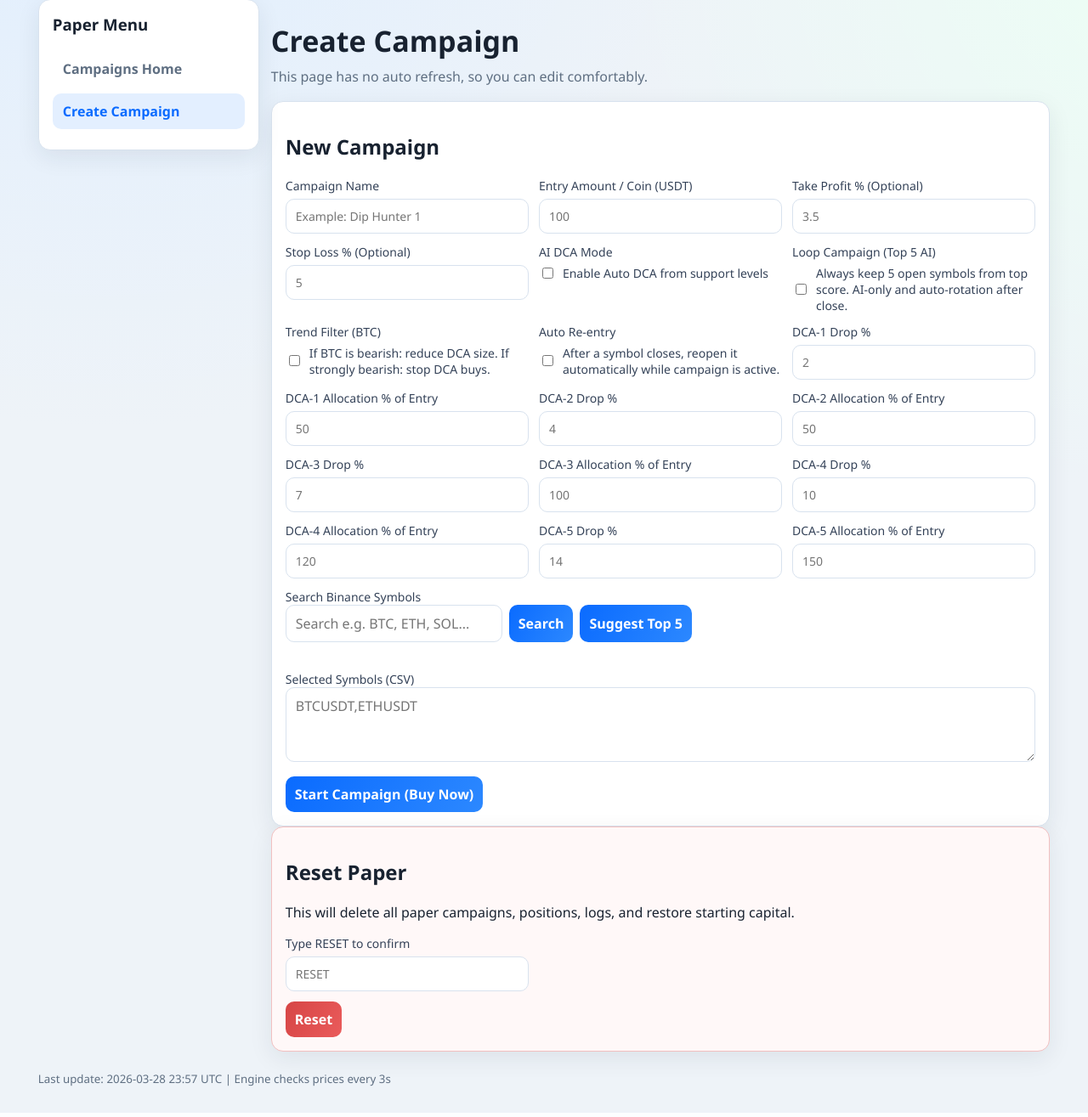
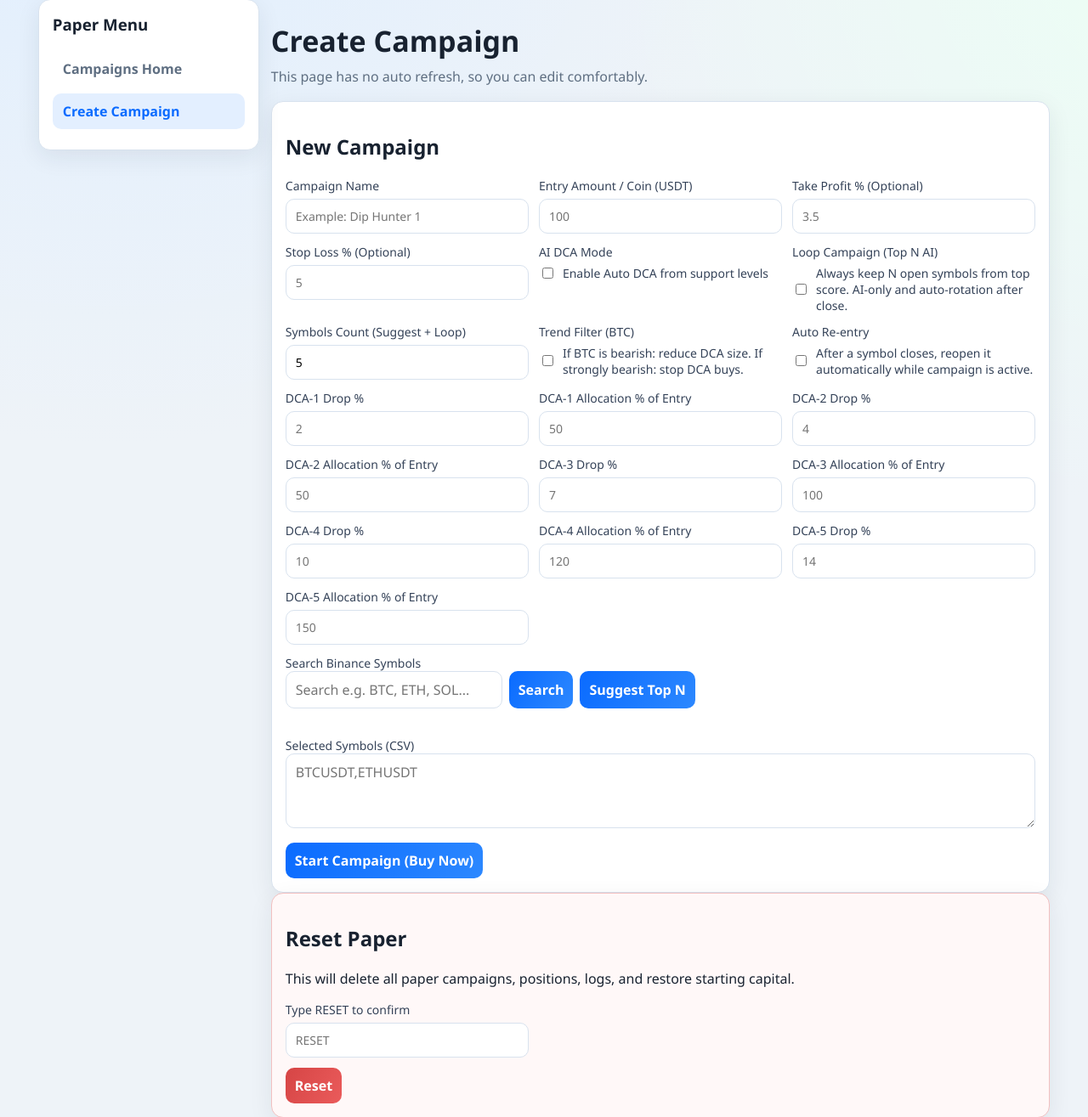
Before and after one commit to abazaid/crypto-bot-dashboard, a FastAPI app: page /paper/create in a window 1280 px wide. Shown: the part 86-1401 px from the top of the page at 85% size. Run offline with FastAPI, Linux system fonts and the light colour scheme.

Commit message:
improvvv

```diff
--- a/app/core/config.py
+++ b/app/core/config.py
@@ -15,8 +15,8 @@ class Settings:
     dca_scale_1 = float(os.getenv("DCA_SCALE_1", "1.5"))
     dca_scale_2 = float(os.getenv("DCA_SCALE_2", "2.0"))
     dca_scale_3 = float(os.getenv("DCA_SCALE_3", "3.0"))
-    dca_scale_4 = float(os.getenv("DCA_SCALE_4", "0.0"))
-    dca_scale_5 = float(os.getenv("DCA_SCALE_5", "0.0"))
+    dca_scale_4 = float(os.getenv("DCA_SCALE_4", "3.5"))
+    dca_scale_5 = float(os.getenv("DCA_SCALE_5", "4.5"))
 
 
 settings = Settings()
--- a/app/main.py
+++ b/app/main.py
@@ -50,10 +50,17 @@ def _campaign_stats(db, campaign: Campaign) -> dict:
     prices = get_prices(symbols) if symbols else {}
     unrealized = sum((float(prices.get(p.symbol, p.average_price)) * p.total_qty) - p.total_invested_usdt for p in open_positions)
     realized = sum(float(p.realized_pnl_usdt or 0.0) for p in closed_positions)
+    dca_done_count = (
+        db.query(PositionDcaState)
+        .join(Position, Position.id == PositionDcaState.position_id)
+        .filter(Position.campaign_id == campaign.id, PositionDcaState.executed == True)
+        .count()
+    )
 
     return {
         "open_count": len(open_positions),
         "closed_count": len(closed_positions),
+        "dca_done_count": dca_done_count,
         "realized_pnl": realized,
         "unrealized_pnl": unrealized,
     }
@@ -362,6 +369,7 @@ async def create_paper_campaign(
     trend_filter_enabled: str | None = Form(None),
     auto_reentry_enabled: str | None = Form(None),
     loop_enabled: str | None = Form(None),
+    loop_target_count: str = Form("5"),
 ) -> RedirectResponse:
     db = SessionLocal()
     try:
@@ -371,15 +379,17 @@ async def create_paper_campaign(
 
         picked = [s.strip().upper() for s in symbols.split(",") if s.strip()]
         loop_mode = str(loop_enabled or "").lower() in {"on", "true", "1", "yes"}
+        loop_target = int(_safe_float(loop_target_count, 5.0) or 5.0)
+        loop_target = min(max(loop_target, 1), 30)
         ai_mode = str(ai_dca_enabled or "").lower() in {"on", "true", "1", "yes"}
         trend_mode = str(trend_filter_enabled or "").lower() in {"on", "true", "1", "yes"}
         reentry_mode = str(auto_reentry_enabled or "").lower() in {"on", "true", "1", "yes"}
         if loop_mode:
             ai_mode = True
             reentry_mode = False
-            scan = suggest_top_symbols(15)
+            scan = suggest_top_symbols(max(loop_target, 10))
             picked = [str(item.get("symbol", "")).upper() for item in (scan.get("items") or []) if item.get("symbol")]
-            picked = picked[:5]
+            picked = picked[:loop_target]
         if not picked:
             return RedirectResponse("/paper/create", status_code=303)
         campaign = Campaign(
@@ -393,13 +403,13 @@ async def create_paper_campaign(
             trend_filter_enabled=trend_mode,
             auto_reentry_enabled=reentry_mode,
             loop_enabled=loop_mode,
-            loop_target_count=5 if loop_mode else 0,
+            loop_target_count=loop_target if loop_mode else 0,
         )
         db.add(campaign)
         db.flush()
 
         if ai_mode:
-            ai_rules, ai_profile, ai_note = build_ai_dca_rules(picked)
+            ai_rules, ai_profile, ai_note = build_ai_dca_rules(picked, campaign.sl_pct)
             campaign.ai_dca_profile = ai_profile
             campaign.ai_dca_notes = ai_note
             campaign.ai_dca_suggested_rules_json = json.dumps(
@@ -595,6 +605,7 @@ async def edit_paper_campaign(
     sl_pct: str = Form(""),
     trend_filter_enabled: str | None = Form(None),
     auto_reentry_enabled: str | None = Form(None),
+    loop_target_count: str = Form(""),
     dca_drop_1: str = Form(""),
     dca_alloc_1: str = Form(""),
     dca_drop_2: str = Form(""),
@@ -616,6 +627,9 @@ async def edit_paper_campaign(
         campaign.sl_pct = _safe_float(sl_pct, None)
         campaign.trend_filter_enabled = str(trend_filter_enabled or "").lower() in {"on", "true", "1", "yes"}
         campaign.auto_reentry_enabled = str(auto_reentry_enabled or "").lower() in {"on", "true", "1", "yes"}
+        if campaign.loop_enabled:
+            desired = int(_safe_float(loop_target_count, float(campaign.loop_target_count or 5)) or 5)
+            campaign.loop_target_count = min(max(desired, 1), 30)
 
         incoming = [
             ("DCA-1", _safe_float(dca_drop_1, None), _safe_float(dca_alloc_1, None)),
--- a/app/web/static/styles.css
+++ b/app/web/static/styles.css
@@ -304,6 +304,17 @@ table {
   border-spacing: 0;
 }
 
+.table-scroll {
+  width: 100%;
+  overflow-x: auto;
+  overflow-y: hidden;
+  -webkit-overflow-scrolling: touch;
+}
+
+.table-scroll table {
+  min-width: 1100px;
+}
+
 th, td {
   border-bottom: 1px solid #e8eef6;
   text-align: left;
--- a/app/web/templates/paper_create.html
+++ b/app/web/templates/paper_create.html
@@ -15,7 +15,7 @@
 
     <section class="card">
       <h2>New Campaign</h2>
-      <form method="post" action="/paper/campaigns" class="form-grid">
+      <form id="create-campaign-form" method="post" action="/paper/campaigns" class="form-grid">
         <label>Campaign Name
           <input name="name" required placeholder="Example: Dip Hunter 1">
         </label>
@@ -34,11 +34,14 @@
             <span>Enable Auto DCA from support levels</span>
           </span>
         </label>
-        <label>Loop Campaign (Top 5 AI)
+        <label>Loop Campaign (Top N AI)
           <span class="inline-check">
             <input id="loop_enabled" name="loop_enabled" type="checkbox">
-            <span>Always keep 5 open symbols from top score. AI-only and auto-rotation after close.</span>
+            <span>Always keep N open symbols from top score. AI-only and auto-rotation after close.</span>
           </span>
+        </label>
+        <label>Symbols Count (Suggest + Loop)
+          <input id="suggest-limit" name="loop_target_count" type="number" min="1" max="30" step="1" value="5">
         </label>
         <label>Trend Filter (BTC)
           <span class="inline-check">
@@ -89,7 +92,7 @@
           <div class="symbol-search">
             <input id="symbol-query" type="text" placeholder="Search e.g. BTC, ETH, SOL...">
             <button type="button" id="symbol-search-btn">Search</button>
-            <button type="button" id="suggest-top5-btn">Suggest Top 5</button>
+            <button type="button" id="suggest-top-btn">Suggest Top N</button>
           </div>
           <p id="suggest-meta" class="muted-line"></p>
           <div id="suggestions-board" class="chips"></div>
@@ -99,7 +102,10 @@
         </div>
 
         <div class="full">
-          <button type="submit">Start Campaign (Buy Now)</button>
+          <button id="start-campaign-btn" type="submit">Start Campaign (Buy Now)</button>
+          <p id="create-waiting-msg" class="muted-line" style="display:none; margin-top:8px;">
+            Please wait... creating campaign.
+          </p>
         </div>
       </form>
     </section>
@@ -124,13 +130,18 @@
   const resultBox = document.getElementById("symbol-results");
   const symbolsInput = document.getElementById("symbols");
   const searchButton = document.getElementById("symbol-search-btn");
-  const suggestButton = document.getElementById("suggest-top5-btn");
+  const suggestButton = document.getElementById("suggest-top-btn");
+  const suggestLimitInput = document.getElementById("suggest-limit");
   const suggestMeta = document.getElementById("suggest-meta");
   const suggestionsBoard = document.getElementById("suggestions-board");
   const aiDcaToggle = document.getElementById("ai_dca_enabled");
   const loopToggle = document.getElementById("loop_enabled");
   const autoReentryToggle = document.getElementById("auto_reentry_enabled");
   const manualDcaFields = document.querySelectorAll(".manual-dca");
+  const createForm = document.getElementById("create-campaign-form");
+  const startCampaignBtn = document.getElementById("start-campaign-btn");
+  const waitingMsg = document.getElementById("create-waiting-msg");
+  let submitLocked = false;
 
   function appendSymbol(symbol) {
     const current = symbolsInput.value.split(",").map(v => v.trim()).filter(Boolean);
@@ -159,10 +170,17 @@
     symbolsInput.value = symbols.join(",");
   }
 
-  async function suggestTop5() {
+  function selectedLimit() {
+    const raw = parseInt(suggestLimitInput.value || "5", 10);
+    if (Number.isNaN(raw)) return 5;
+    return Math.min(30, Math.max(1, raw));
+  }
+
+  async function suggestTopN() {
+    const limit = selectedLimit();
     suggestMeta.textContent = "Scanning market...";
     suggestionsBoard.innerHTML = "";
-    const res = await fetch(`/api/paper/suggestions?limit=5`);
+    const res = await fetch(`/api/paper/suggestions?limit=${limit}`);
     const data = await res.json();
     const items = data.items || [];
     if (!items.length) {
@@ -208,16 +226,30 @@
       symbolsInput.value = "";
       resultBox.innerHTML = "";
       suggestionsBoard.innerHTML = "";
-      suggestMeta.textContent = "Loop mode picks top 5 automatically at runtime.";
+      suggestMeta.textContent = `Loop mode picks top ${selectedLimit()} automatically at runtime.`;
     } else if (!suggestMeta.textContent.includes("BTC trend state")) {
       suggestMeta.textContent = "";
     }
   }
 
   searchButton.addEventListener("click", searchSymbols);
-  suggestButton.addEventListener("click", suggestTop5);
+  suggestButton.addEventListener("click", suggestTopN);
+  suggestLimitInput.addEventListener("change", syncDcaMode);
   aiDcaToggle.addEventListener("change", syncDcaMode);
   loopToggle.addEventListener("change", syncDcaMode);
+  createForm.addEventListener("submit", () => {
+    if (submitLocked) return false;
+    submitLocked = true;
+    const isLoop = loopToggle.checked;
+    const n = selectedLimit();
+    startCampaignBtn.disabled = true;
+    startCampaignBtn.textContent = isLoop ? `Searching Top ${n}...` : "Creating...";
+    waitingMsg.style.display = "block";
+    waitingMsg.textContent = isLoop
+      ? `Loop campaign is running symbol scan for Top ${n}. Please wait...`
+      : "Creating campaign and opening positions. Please wait...";
+    return true;
+  });
   queryInput.addEventListener("keydown", (e) => {
     if (e.key === "Enter") {
       e.preventDefault();
--- a/app/web/templates/paper_home.html
+++ b/app/web/templates/paper_home.html
@@ -43,6 +43,7 @@
             <th>Auto Re-entry</th>
             <th>Open</th>
             <th>Closed</th>
+            <th>DCA Done</th>
             <th>Realized</th>
             <th>Unrealized</th>
             <th></th>
@@ -59,6 +60,7 @@
             <td>{{ "On" if item.campaign.auto_reentry_enabled else "Off" }}</td>
             <td>{{ item.stats.open_count }}</td>
             <td>{{ item.stats.closed_count }}</td>
+            <td>{{ item.stats.dca_done_count }}</td>
             <td class="{{ 'pnl-pos' if item.stats.realized_pnl >= 0 else 'pnl-neg' }}">{{ "%+.2f"|format(item.stats.realized_pnl) }}</td>
             <td class="{{ 'pnl-pos' if item.stats.unrealized_pnl >= 0 else 'pnl-neg' }}">{{ "%+.2f"|format(item.stats.unrealized_pnl) }}</td>
             <td><a href="/paper/campaigns/{{ item.campaign.id }}">Open</a></td>
```
Also changed, not shown: app/services/paper_trading.py (+74 -40 lines), app/web/templates/paper_campaign.html (+13 -0 lines), 1 other file.
